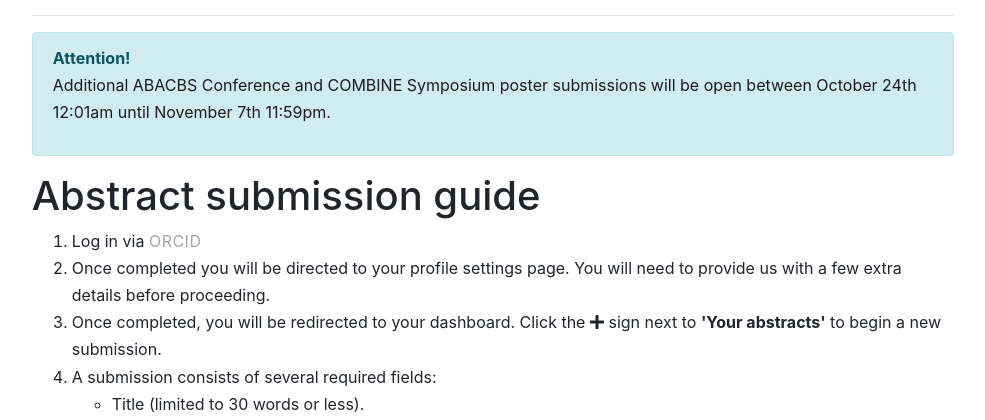
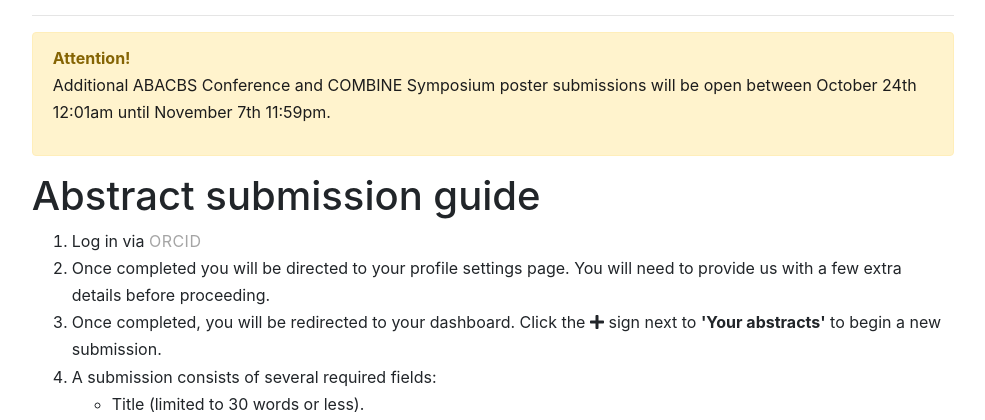
Before and after one commit to daniaki/ABACBSAbsSS, a Django app: template index/templates/index/index.html in a window 1280 px wide. Shown: the part 446-866 px from the top of the page, without its empty margins (147-1132 px from the left). Run offline with Django 3.2, Linux system fonts and the light colour scheme; the template is opened without the code that fills it, so the values that code supplies are empty; some libraries are stand-ins or nearby versions.

Commit message:
show closing data in warning tone

```diff
--- a/index/templates/index/index.html
+++ b/index/templates/index/index.html
@@ -6,7 +6,7 @@
   <img id='big-logo' src="{% static "core/core/large_logo.svg" %}" style="position: relative; left: -15px">
   <hr>
 
-  <div class="alert alert-info" role="alert">
+  <div class="alert alert-warning" role="alert">
     <strong>Attention!</strong>
     <p>Additional ABACBS Conference and COMBINE Symposium poster submissions will be open between October 24th 12:01am until November 7th 11:59pm.</p>
   </div>
```
